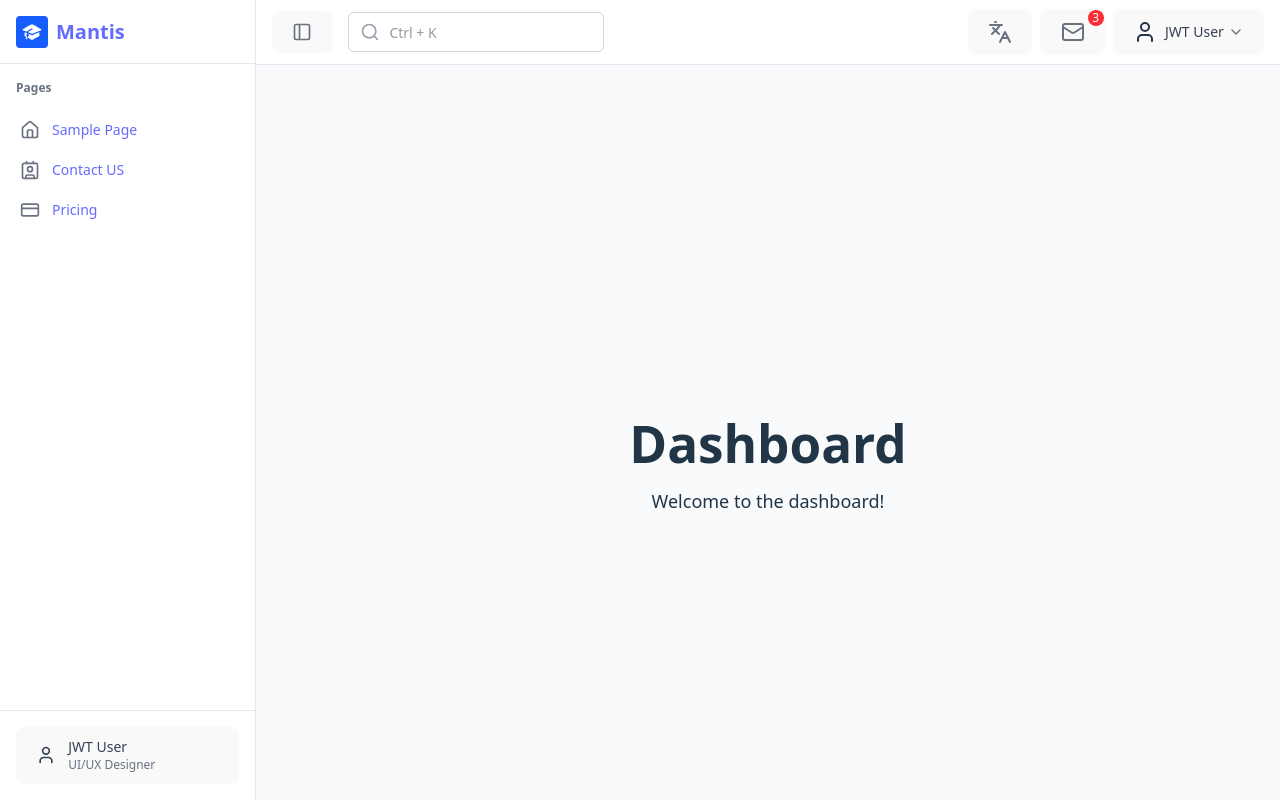
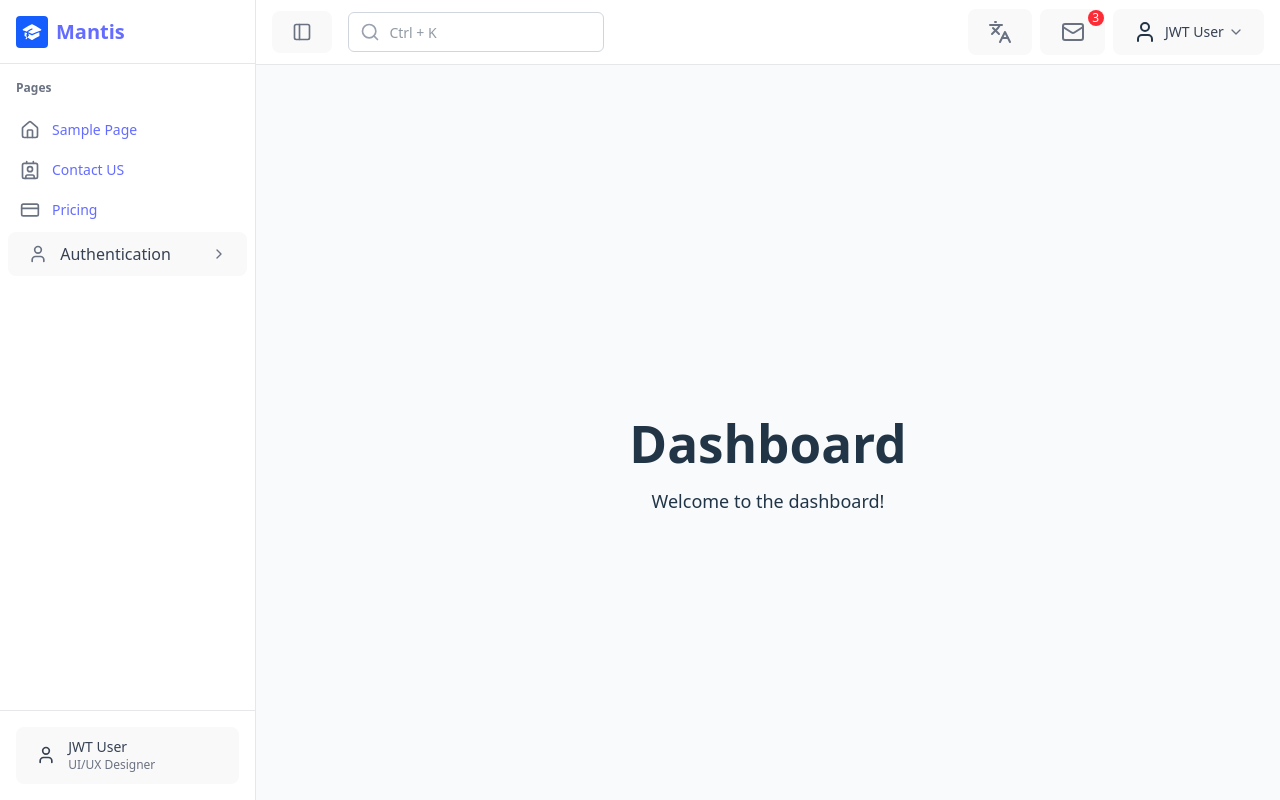
Before and after one commit to diajengaulia09/project-aul, a React (Vite) app: page / in a window 1280 px wide. Built offline with nearby package versions, Linux system fonts and the light colour scheme.

Commit message:
feat: sidebar authentication

```diff
--- a/src/components/Sidebar.jsx
+++ b/src/components/Sidebar.jsx
@@ -26,6 +26,16 @@ export default function Sidebar({ open, setOpen }) {
       title: "Pricing",
       icon: <CreditCard className="h-5 w-5" />,
       path: "/pricing",
+    },
+    {
+      title: "Authentication",
+      icon: <User className="h-5 w-5" />,
+      submenu: true,
+      expanded: false,
+      submenuItems: [
+        { title: "Login", path: "/login" },
+        { title: "Register", path: "/register" },
+      ],
     },
   ]);
 
@@ -91,7 +101,9 @@ export default function Sidebar({ open, setOpen }) {
         ref={sidebarRef}
         data-sidebar="true"
         className={`${
-          open ? "translate-x-0 w-64" : "-translate-x-full md:translate-x-0 md:w-20"
+          open
+            ? "translate-x-0 w-64"
+            : "-translate-x-full md:translate-x-0 md:w-20"
         } fixed inset-y-0 left-0 z-50 flex flex-col border-r border-gray-200 bg-white transition-all duration-300 ease-in-out md:relative`}
       >
         {/* Mobile close button */}
@@ -133,6 +145,7 @@ export default function Sidebar({ open, setOpen }) {
             {menuItems.map((item, index) => (
               <div key={index}>
                 {item.submenu ? (
+                  <>
                     <button
                       onClick={() => toggleSubmenu(index)}
                       className={`flex w-full items-center justify-between rounded-md px-3 py-2 text-sm font-medium ${
@@ -141,6 +154,7 @@ export default function Sidebar({ open, setOpen }) {
                           : "justify-center text-gray-700 hover:bg-gray-100"
                       }`}
                       title={!open ? item.title : undefined}
+                      aria-expanded={item.expanded ? "true" : "false"}
                     >
                       <div className="flex items-center">
                         <span className={`text-gray-500 ${open ? "mr-3" : ""}`}>
@@ -155,6 +169,22 @@ export default function Sidebar({ open, setOpen }) {
                           <ChevronRight className="h-4 w-4 text-gray-500" />
                         ))}
                     </button>
+
+                    {/* Submenu */}
+                    {item.expanded && open && (
+                      <div className="ml-8 mt-1 space-y-1">
+                        {item.submenuItems?.map((subItem, subIndex) => (
+                          <Link
+                            key={subIndex}
+                            to={subItem.path}
+                            className="block rounded-md px-3 py-2 text-sm font-medium text-gray-700 hover:bg-gray-100"
+                          >
+                            {subItem.title}
+                          </Link>
+                        ))}
+                      </div>
+                    )}
+                  </>
                 ) : (
                   <Link
                     to={item.path || "#"}
@@ -171,21 +201,6 @@ export default function Sidebar({ open, setOpen }) {
                     {open && <span>{item.title}</span>}
                   </Link>
                 )}
-
-                {/* Submenu */}
-                {item.submenu && item.expanded && open && (
-                  <div className="ml-8 mt-1 space-y-1">
-                    {item.submenuItems?.map((subItem, subIndex) => (
-                      <Link
-                        key={subIndex}
-                        to={subItem.path}
-                        className="block rounded-md px-3 py-2 text-sm font-medium text-gray-700 hover:bg-gray-100"
-                      >
-                        {subItem.title}
-                      </Link>
-                    ))}
-                  </div>
-                )}
               </div>
             ))}
           </nav>
@@ -196,7 +211,9 @@ export default function Sidebar({ open, setOpen }) {
           <button
             data-user-button="true"
             onClick={() => setShowProfile(!showProfile)}
-            className={`flex w-full items-center ${open ? "" : "justify-center"}`}
+            className={`flex w-full items-center ${
+              open ? "" : "justify-center"
+            }`}
           >
             <User className="h-5 w-5 text-gray-700" />
             {open && (
@@ -212,7 +229,6 @@ export default function Sidebar({ open, setOpen }) {
               ref={profileRef}
               className="absolute bottom-16 left-4 w-48 rounded-md border bg-white p-2 shadow-md flex flex-col gap-2 z-50"
             >
-
               <button className="w-full text-left text-sm text-gray-700 hover:underline">
                 Profile
               </button>
```
Lines whose indentation alone changed are shown as unchanged.
